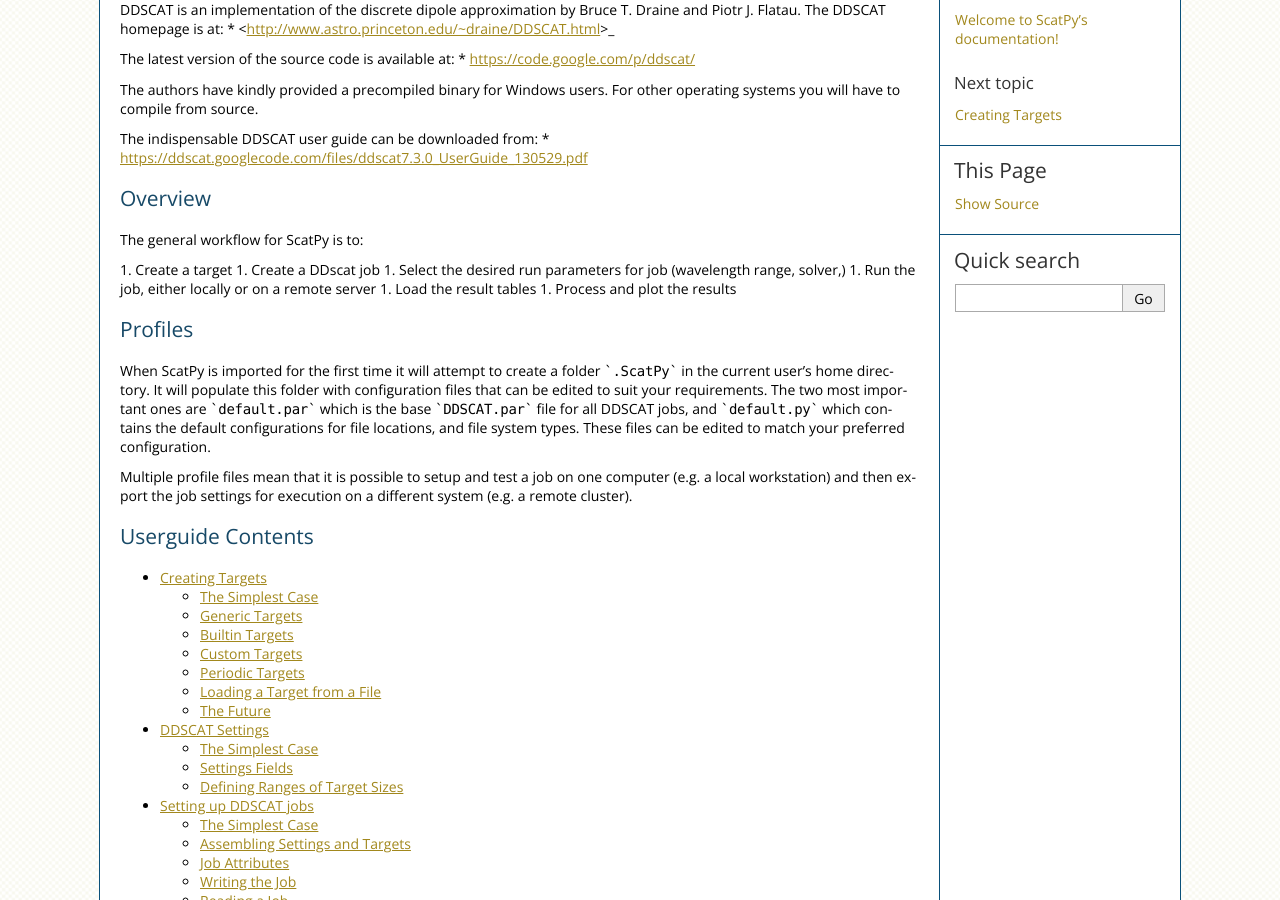
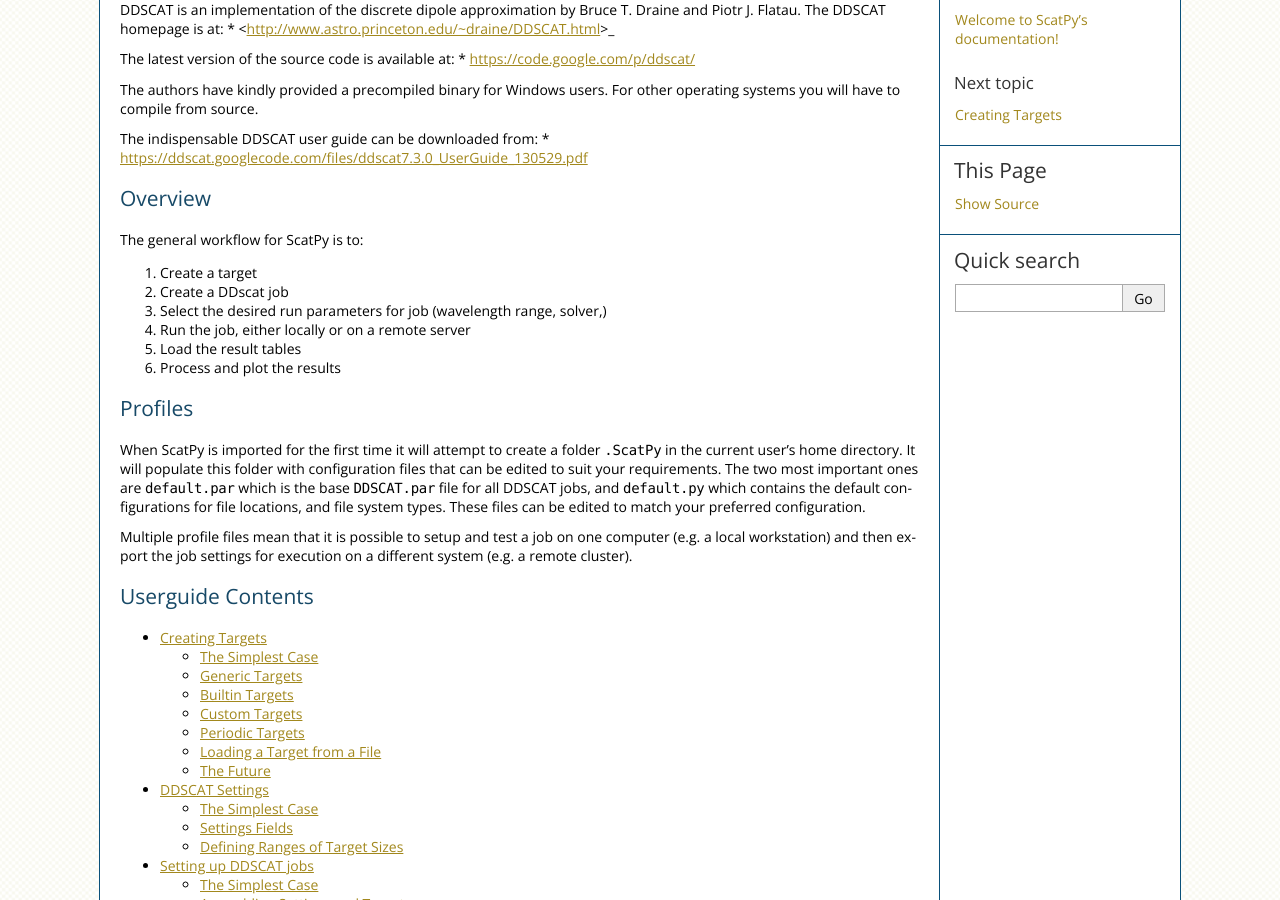
Before and after one commit to hohlraum/ScatPy, a Sphinx documentation site: the page built from doc/source/userguide/userguide.rst, in a window 1280 px wide and 900 px high, scrolled down 354 px. Built offline with Sphinx 7.4.7, drawn with Linux system fonts in a browser that asks for light colours; pages that are not in the unit, such as notebooks, are missing from menus.

Commit message:
Updated docs

````diff
--- a/doc/source/userguide/userguide.rst
+++ b/doc/source/userguide/userguide.rst
@@ -29,18 +29,18 @@ Overview
 The general workflow for ScatPy is to:
 
 1. Create a target
-1. Create a DDscat job
-1. Select the desired run parameters for job (wavelength range, solver,)
-1. Run the job, either locally or on a remote server
-1. Load the result tables
-1. Process and plot the results
+#. Create a DDscat job
+#. Select the desired run parameters for job (wavelength range, solver,)
+#. Run the job, either locally or on a remote server
+#. Load the result tables
+#. Process and plot the results
 
 Profiles
 ========
-When ScatPy is imported for the first time it will attempt to create a folder ```.ScatPy```
+When ScatPy is imported for the first time it will attempt to create a folder ``.ScatPy``
 in the current user's home directory. It will populate this folder with configuration files
-that can be edited to suit your requirements. The two most important ones are ```default.par```
-which is the base ```DDSCAT.par``` file for all DDSCAT jobs, and ```default.py``` which
+that can be edited to suit your requirements. The two most important ones are ``default.par``
+which is the base ``DDSCAT.par`` file for all DDSCAT jobs, and ``default.py`` which
 contains the default configurations for file locations, and file system types. These files
 can be edited to match your preferred configuration.
 
````
